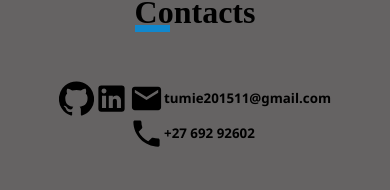
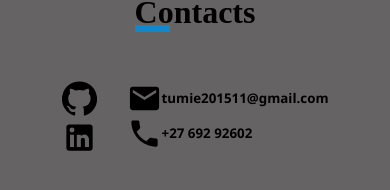
Before and after one commit to UnityGameDesign-max/tumi-portfolio, a React (Create React App) app: page / in a window 390 px wide. Shown: the part 4229-4419 px from the top of the page. Built offline with nearby package versions, Linux system fonts and the light colour scheme.

Commit message:
Contacts css file updated

```diff
--- a/src/Contacts/Contacts.css
+++ b/src/Contacts/Contacts.css
@@ -36,6 +36,18 @@
     display:flex;
     justify-content:space-evenly;
 
+
+}
+
+.col__1{
+    display:flex;
+
+
+}
+
+
+.col__2{
+    display:flex;
 
 }
 
@@ -80,5 +92,59 @@
 
     }
 
+    .col__1{
+        display:flex;
+        flex-direction: column;
+
+    }
+
+    .col__1 .contacts__icons__github{
+        margin-right: 30px;
+    }
+
+
+    .col__2{
+        display:flex;
+        flex-direction: column;
+    }
+
 
 }
+
+@media only screen and (max-width: 769px){
+
+    .contacts__icons__github{
+        color: black;
+
+
+    }
+
+    .all__contacts__icons{
+        display: flex;
+        flex-direction:row;
+    }
+
+    .column__contacts{
+        display:flex;
+        justify-content:space-evenly;
+
+
+    }
+
+    .col__1{
+        display:flex;
+        flex-direction: column;
+
+    }
+
+    .col__1 .contacts__icons__github{
+        margin-right: 30px;
+    }
+
+
+    .col__2{
+        display:flex;
+        flex-direction: column;
+    }
+
+}
```
